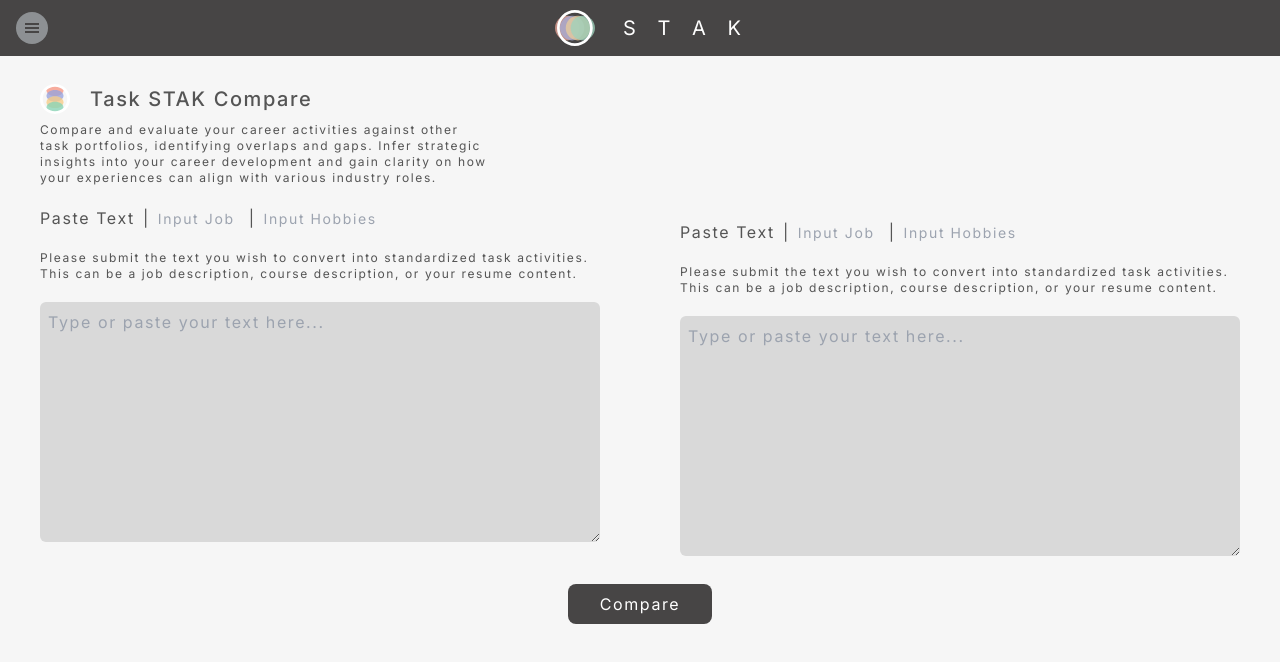
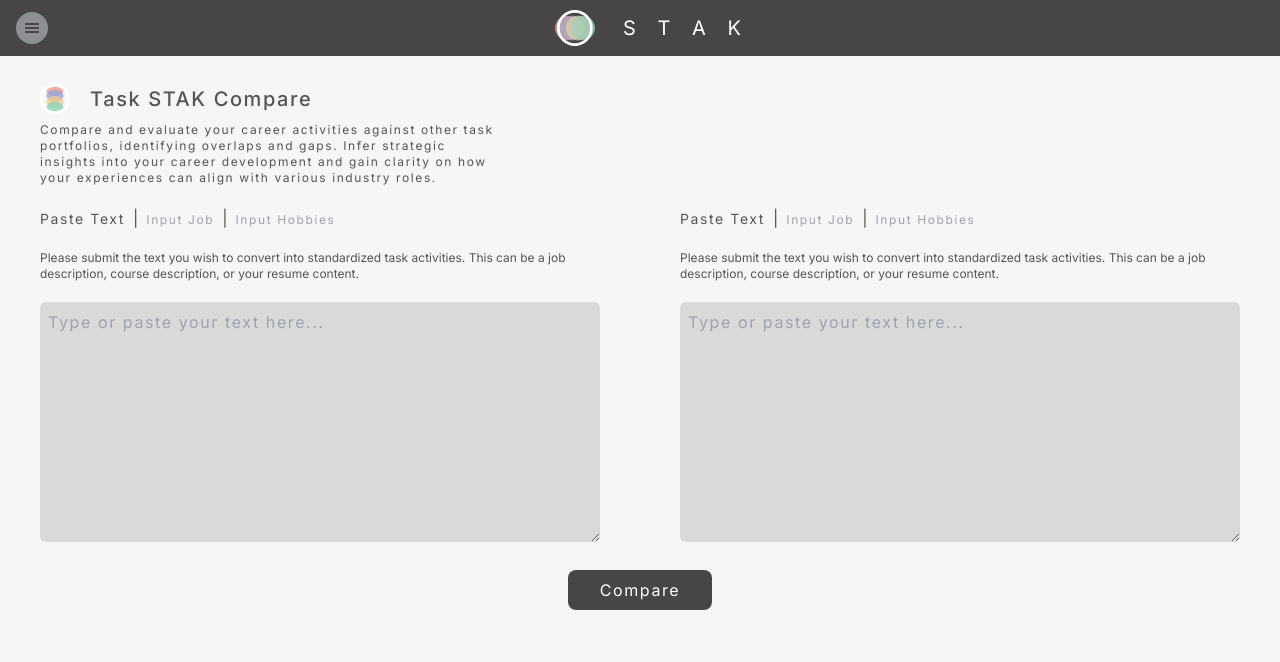
Before and after one commit to tss-lkycic/tss-2.4, a Next.js app: page /compare in a window 1280 px wide. Shown: the top 662 px of the page. Built offline with nearby package versions, Linux system fonts and the light colour scheme.

Commit message:
refine compare ui

```diff
--- a/src/app/compare/page.js
+++ b/src/app/compare/page.js
@@ -361,12 +361,13 @@ export default function Chat() {
     return id;
   }
   return (
-    <div className="flex flex-col" id="results">
+    <div className="flex flex-col overflow-x-hidden" id="results">
       <div className="w-screen flex flex-col ">
-        <div className="flex flex-col md:flex-row w-full text-[#555555]">
-          <div className="flex flex-col md:w-1/2  h-full tracking-[0.10rem]">
-            <div className="w-full ">
-              <div className="px-10 pt-5 w-5/6">
+        <div className="flex flex-col w-full text-[#555555]">
+          {/* title and desc section */}
+          <div className="flex flex-row">
+            <div className="md:w-1/2 md:px-10 px-6">
+              <div className="pt-5 w-5/6">
                 <div className="flex flex-row items-center py-2 font-medium">
                   <Image
                     src={compare_logo}
@@ -385,12 +386,18 @@ export default function Chat() {
                   your experiences can align with various industry roles.
                 </p>
               </div>
-              <div className="px-10 pt-5 pb-5  justify-between ">
+            </div>
+            <div className="md:w-1/2"></div>
+          </div>
+          {/* input sections */}
+          <div className="flex md:flex-row flex-col gap-y-4">
+            <div className="flex flex-col md:w-1/2 md:px-10 px-6">
+              <div className="pt-5 pb-5  justify-between ">
                 <button
                   className={` pr-2 tracking-[0.10rem] ${
                     input1 == "text"
-                      ? "text-md text-[#555555]"
-                      : "text-sm text-gray-400"
+                      ? "text-sm text-[#555555]"
+                      : "text-xs text-gray-400"
                   }`}
                   onClick={() => handleSelectInput1("text")}
                 >
@@ -400,19 +407,19 @@ export default function Chat() {
                 <button
                   className={` px-2 tracking-[0.10rem] ${
                     input1 == "job"
-                      ? "text-md text-[#555555]"
-                      : "text-sm text-gray-400"
+                      ? "text-sm text-[#555555]"
+                      : "text-xs text-gray-400"
                   }`}
                   onClick={() => handleSelectInput1("job")}
                 >
                   Input Job
-                </button>{" "}
+                </button>
                 |
                 <button
                   className={` px-2 tracking-[0.10rem] ${
                     input1 == "hobbies"
-                      ? "text-md text-[#555555]"
-                      : "text-sm text-gray-400"
+                      ? "text-sm text-[#555555]"
+                      : "text-xs text-gray-400"
                   }`}
                   onClick={() => handleSelectInput1("hobbies")}
                 >
@@ -421,12 +428,12 @@ export default function Chat() {
               </div>
               {input1 == "text" ? (
                 <>
-                  <p className="px-10 text-xs pb-5">
+                  <p className="text-xs pb-5">
                     Please submit the text you wish to convert into standardized
                     task activities. This can be a job description, course
                     description, or your resume content.
                   </p>
-                  <div className="px-10 text-black w-full flex flex-col">
+                  <div className="text-black w-full flex flex-col">
                     <textarea
                       type="text"
                       value={text1}
@@ -439,11 +446,11 @@ export default function Chat() {
               ) : null}
               {input1 == "job" ? (
                 <>
-                  <p className="px-10 text-xs pb-5">
+                  <p className="text-xs pb-5">
                     Please input a job title to generate a list of its
                     standardized task activities.
                   </p>
-                  <div className="pl-10 pr-5 text-black flex flex-col">
+                  <div className=" text-black flex flex-col">
                     <input
                       type="text"
                       className=" tracking-[0.10rem] w-full p-2 bg-[#D9D9D9] text-[#555555] rounded-md "
@@ -456,11 +463,11 @@ export default function Chat() {
               ) : null}
               {input1 == "hobbies" ? (
                 <>
-                  <p className="px-10 text-xs pb-5">
+                  <p className="text-xs pb-5">
                     Please input a list of hobbies and/or daily activities to
                     generate a list of its standardized task activities.
                   </p>
-                  <div className="px-10 text-black flex flex-col">
+                  <div className="text-black flex flex-col">
                     <textarea
                       type="text"
                       className="tracking-[0.10rem] w-full h-[15rem] p-2 bg-[#D9D9D9] text-[#555555] rounded-md"
@@ -472,17 +479,13 @@ export default function Chat() {
                 </>
               ) : null}
             </div>
-          </div>
-
-          <div className="flex flex-col md:w-1/2  h-full tracking-[0.10rem]">
-            <div className="w-full ">
-              <div className="md:h-36 mt-5 md:mt-0"></div>
-              <div className="px-10 pt-5 pb-5  justify-between ">
+            <div className="flex flex-col md:w-1/2 md:px-10 px-6">
+              <div className="pt-5 pb-5  justify-between ">
                 <button
                   className={` pr-2 tracking-[0.10rem] ${
                     input2 == "text"
-                      ? "text-md text-[#555555]"
-                      : "text-sm text-gray-400"
+                      ? "text-sm text-[#555555]"
+                      : "text-xs text-gray-400"
                   }`}
                   onClick={() => handleSelectInput2("text")}
                 >
@@ -492,19 +495,19 @@ export default function Chat() {
                 <button
                   className={` px-2 tracking-[0.10rem] ${
                     input2 == "job"
-                      ? "text-md text-[#555555]"
-                      : "text-sm text-gray-400"
+                      ? "text-sm text-[#555555]"
+                      : "text-xs text-gray-400"
                   }`}
                   onClick={() => handleSelectInput2("job")}
                 >
                   Input Job
-                </button>{" "}
+                </button>
                 |
                 <button
                   className={` px-2 tracking-[0.10rem] ${
                     input2 == "hobbies"
-                      ? "text-md text-[#555555]"
-                      : "text-sm text-gray-400"
+                      ? "text-sm text-[#555555]"
+                      : "text-xs text-gray-400"
                   }`}
                   onClick={() => handleSelectInput2("hobbies")}
                 >
@@ -513,12 +516,12 @@ export default function Chat() {
               </div>
               {input2 == "text" ? (
                 <>
-                  <p className="px-10 text-xs pb-5">
+                  <p className="text-xs pb-5">
                     Please submit the text you wish to convert into standardized
                     task activities. This can be a job description, course
                     description, or your resume content.
                   </p>
-                  <div className="px-10 text-black w-full flex flex-col">
+                  <div className="text-black w-full flex flex-col">
                     <textarea
                       type="text"
                       value={text2}
@@ -531,11 +534,11 @@ export default function Chat() {
               ) : null}
               {input2 == "job" ? (
                 <>
-                  <p className="px-10 text-xs pb-5">
+                  <p className="text-xs pb-5">
                     Please input a job title to generate a list of its
                     standardized task activities.
                   </p>
-                  <div className="pl-10 pr-5 text-black flex flex-col">
+                  <div className="text-black flex flex-col">
                     <input
                       type="text"
                       className=" tracking-[0.10rem] w-full p-2 bg-[#D9D9D9] text-[#555555] rounded-md "
@@ -548,11 +551,11 @@ export default function Chat() {
               ) : null}
               {input2 == "hobbies" ? (
                 <>
-                  <p className="px-10 text-xs pb-5">
+                  <p className="text-xs pb-5">
                     Please input a list of hobbies and/or daily activities to
                     generate a list of its standardized task activities.
                   </p>
-                  <div className="px-10 text-black flex flex-col">
+                  <div className="text-black flex flex-col">
                     <textarea
                       type="text"
                       className="tracking-[0.10rem] w-full h-[15rem] p-2 bg-[#D9D9D9] text-[#555555] rounded-md"
@@ -587,7 +590,7 @@ export default function Chat() {
 
       {completed1 && completed2 && sentRequest ? (
         <div className="flex flex-col pb-10 text-[#555555] items-center md:mx-0 mx-5">
-          <div className="md:w-1/2 max-w-[450px] flex flex-col mt-3 mb-8">
+          <div className="md:w-1/2 md:max-w-[450px] w-full flex flex-col mt-3 mb-8">
             <div className="flex justify-center">
               <p className="w-28 text-center py-2 font-semibold bg-[#54BF94] text-white rounded-lg mb-3">
                 Similar Tasks
@@ -607,7 +610,7 @@ export default function Chat() {
             ))}
           </div>
           <div className="flex md:flex-row flex-col md:items-start items-center gap-8">
-            <div className="md:w-1/2 flex flex-col">
+            <div className="md:w-1/2 w-full flex flex-col">
               <div className="flex justify-center">
                 <p className="w-44 text-center py-2 font-semibold bg-[#A6AED7] text-white rounded-lg mb-3">
                   Input 1 Unique Tasks
@@ -626,7 +629,7 @@ export default function Chat() {
                 </div>
               ))}
             </div>
-            <div className="md:w-1/2 flex flex-col">
+            <div className="md:w-1/2 w-full flex flex-col">
               <div className="flex justify-center">
                 <p className="w-44 text-center py-2 font-semibold bg-[#A6AED7] text-white rounded-lg mb-3">
                   Input 2 Unique Tasks
```
